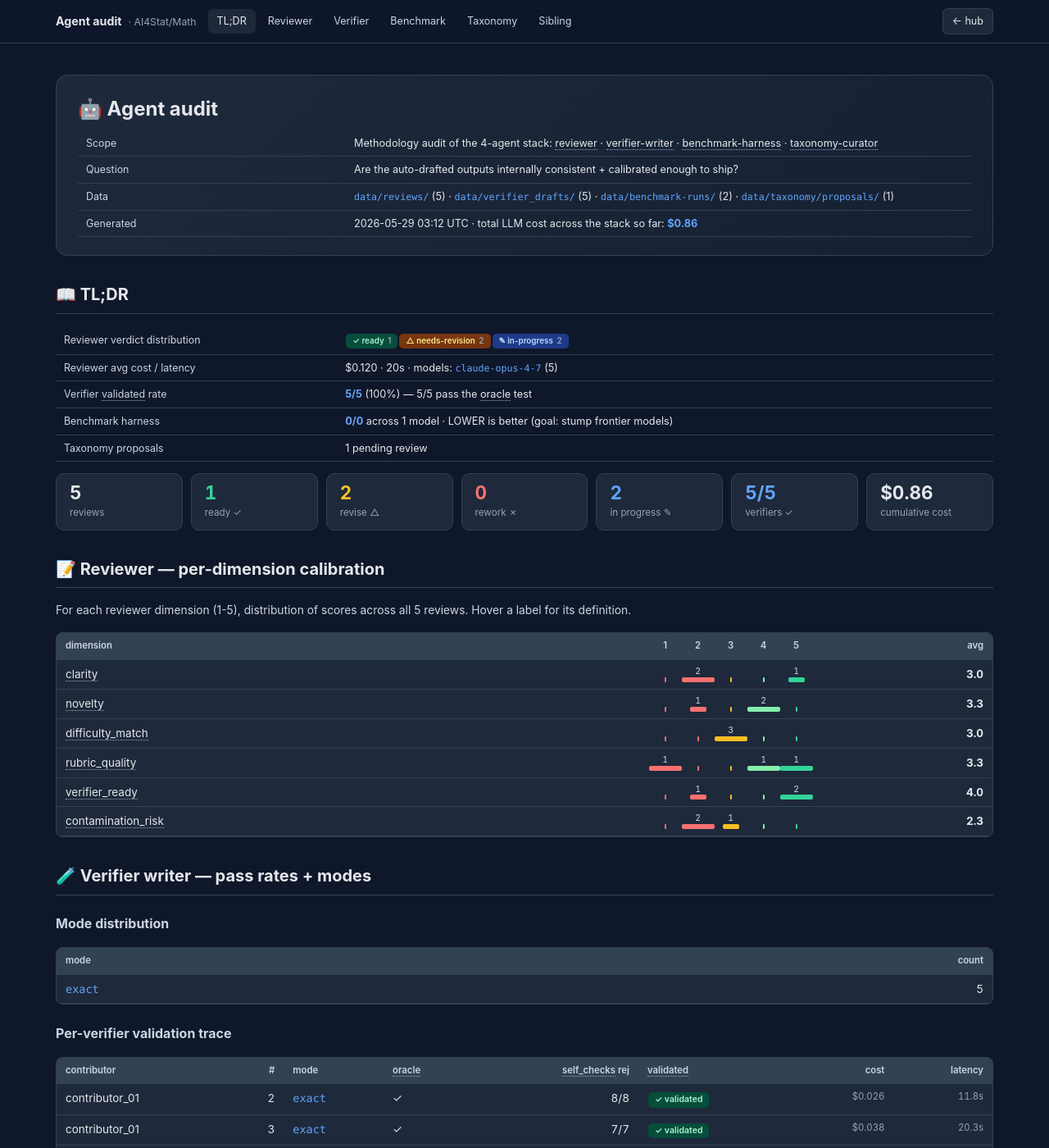
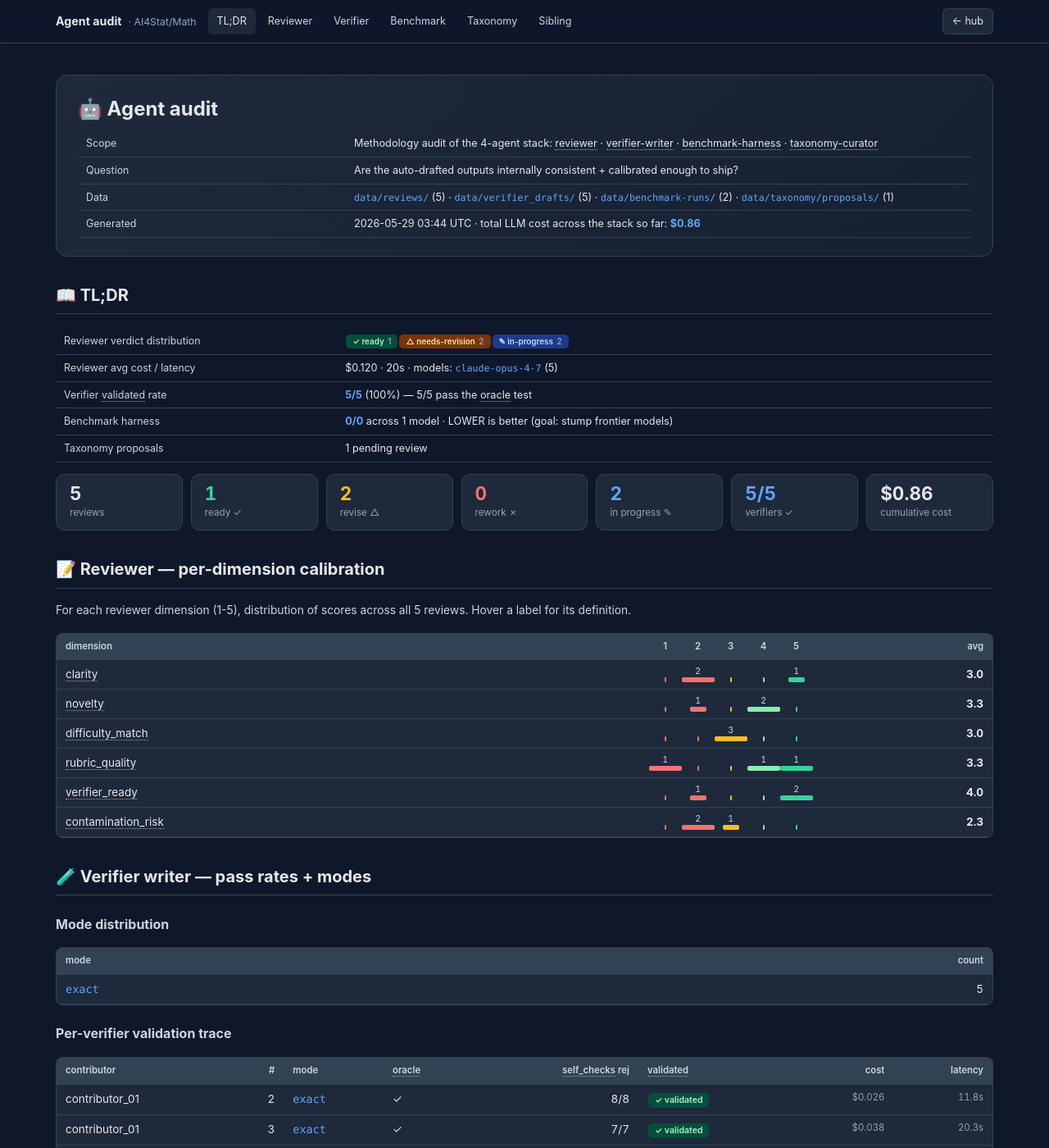
Before and after one commit to yulinl2/yulinl2.github.io, a Jekyll site: the page ai4statmath-review/agent-audit/index.html, which Jekyll copies as it is, in a window 1280 px wide and 1400 px high. Shown: the whole window at 82% size. Built offline with Jekyll 4.4.1, drawn with Linux system fonts in a browser that asks for light colours; some of the changed text lies outside the part shown.

Commit message:
Publish AI4Stat/Math lit-review + reviews (2026-05-29T03:48Z, src ab5fb85)

```diff
--- a/ai4statmath-review/agent-audit/index.html
+++ b/ai4statmath-review/agent-audit/index.html
@@ -34,7 +34,8 @@
              scrollbar-width:thin; scrollbar-color:var(--bg-accent) transparent; }
 .nav-links::-webkit-scrollbar { height:4px; }
 .nav-links::-webkit-scrollbar-thumb { background:var(--bg-accent); border-radius:2px; }
-.nav-links a { display:inline-block; padding:5px 11px; border-radius:6px;
+.nav-links a { display:inline-flex; align-items:center; min-height:32px;
+               padding:6px 11px; border-radius:6px;
                font-size:.84em; color:var(--fg-muted); text-decoration:none;
                white-space:nowrap; }
 .nav-links a:hover, .nav-links a.active { color:var(--fg); background:var(--bg-card); }
@@ -162,7 +163,7 @@
     <tr><td class="il">Scope</td><td class="ir">Methodology audit of the 4-agent stack: <abbr class="term" data-tip="agents/reviewer/ — drafts a ReviewJSON per problem (dimensions + annotations + actions + digest). Default model: claude-opus-4-7. SYSTEM.md is the prompt.">reviewer</abbr> · <abbr class="term" data-tip="agents/verifier_writer/ — drafts a Python grader per problem with answer key. Default model: claude-sonnet-4-6. Output gated on validation (oracle + N bad-responses).">verifier-writer</abbr> · <abbr class="term" data-tip="agents/benchmark_harness/ — zero-shot runner. Reads a problem, asks an LLM, runs the validated verifier, records pass/fail + trace. Default model: claude-haiku-4-5-20251001.">benchmark-harness</abbr> · <abbr class="term" data-tip="agents/taxonomy_curator/ — proposes deltas to data/taxonomy/canonical.yaml against current contributor tag usage.">taxonomy-curator</abbr></td></tr>
     <tr><td class="il">Question</td><td class="ir">Are the auto-drafted outputs internally consistent + calibrated enough to ship?</td></tr>
     <tr><td class="il">Data</td><td class="ir"><code>data/reviews/</code> (5) · <code>data/verifier_drafts/</code> (5) · <code>data/benchmark-runs/</code> (2) · <code>data/taxonomy/proposals/</code> (1)</td></tr>
-    <tr><td class="il">Generated</td><td class="ir">2026-05-29 03:12 UTC · total LLM cost across the stack so far: <strong>$0.86</strong></td></tr>
+    <tr><td class="il">Generated</td><td class="ir">2026-05-29 03:44 UTC · total LLM cost across the stack so far: <strong>$0.86</strong></td></tr>
   </table>
 </header>
 
@@ -232,7 +233,7 @@
 </section>
 
 <footer class="page-foot">
-  <p>Generated by <a href="https://github.com/yulinl2/AI4StatMath-Problem-Bank/blob/lit-review/agents/_audit/build_agent_audit.py" target="_blank">agents/_audit/build_agent_audit.py</a> · last built 2026-05-29 03:12 UTC</p>
+  <p>Generated by <a href="https://github.com/yulinl2/AI4StatMath-Problem-Bank/blob/lit-review/agents/_audit/build_agent_audit.py" target="_blank">agents/_audit/build_agent_audit.py</a> · last built 2026-05-29 03:44 UTC</p>
 </footer>
 
 </div>
```
Also changed, not shown: ai4statmath-litreview/experiments.html (+6 -4 lines), ai4statmath-review/contributor_01/index.html (+5 -5 lines), ai4statmath-review/index.html (+5 -5 lines), ai4statmath-review/taxonomy/index.html (+6 -3 lines).
